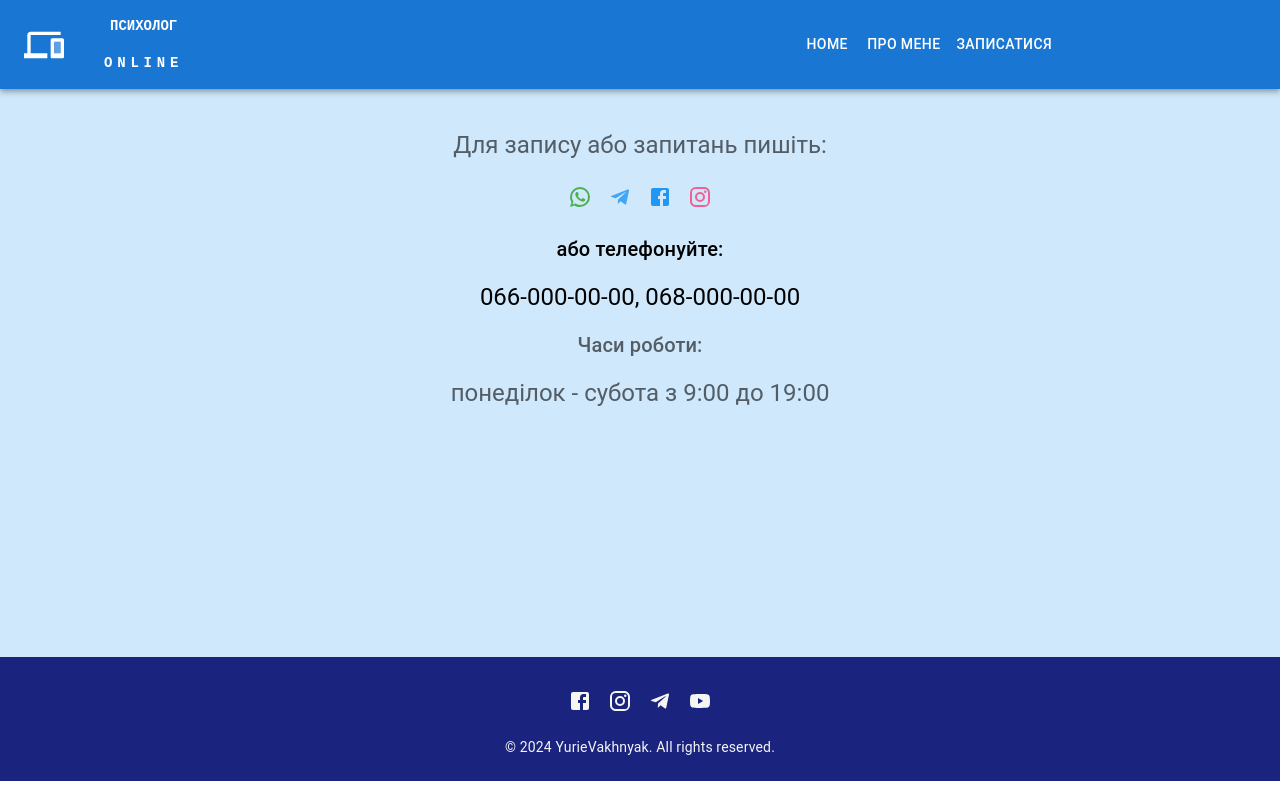
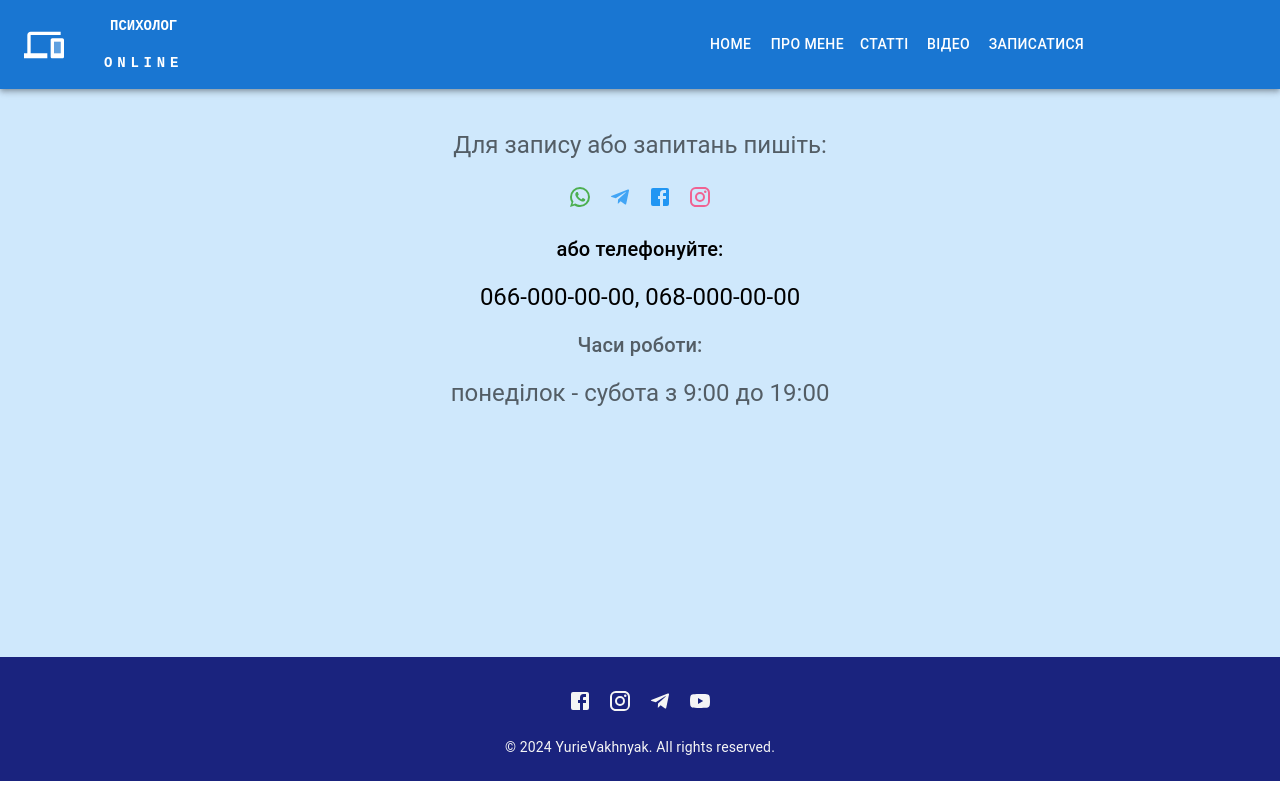
Before and after one commit to YurieVakhnyak/my-lending, a React (Create React App) app: page /online-psy/appointment in a window 1280 px wide. Built offline with nearby package versions, Linux system fonts and the light colour scheme.

Commit message:
added pages MyVideos and Articles

```diff
--- a/src/App.js
+++ b/src/App.js
@@ -4,6 +4,8 @@ import Home from "./pages/Home";
 import About from "./pages/About";
 import ScrollToTopButton from "./components/ScrollToTopButton";
 import Appointmnent from "./pages/Appointment";
+import Articles from "./pages/Articles";
+import MyVideos from "./pages/MyVideos";
 
 function App() {
   return (
@@ -11,6 +13,8 @@ function App() {
       <Routes>
         <Route path="/" element={<Home />}></Route>
         <Route path="/about" element={<About />}></Route>
+        <Route path="/articles" element={<Articles />}></Route>
+        <Route path="/videos" element={<MyVideos />}></Route>
         <Route path="/appointment" element={<Appointmnent />}></Route>
       </Routes>
       <ScrollToTopButton />
--- a/src/components/Header.js
+++ b/src/components/Header.js
@@ -13,7 +13,7 @@ import PhonelinkTwoToneIcon from "@mui/icons-material/PhonelinkTwoTone";
 import { blue, green, grey } from "@mui/material/colors";
 import { NavLink } from "react-router-dom";
 
-const pages = ["HOME", "Про мене", "Записатися"];
+const pages = ["HOME", "Про мене", "Статті", "Відео", "Записатися"];
 const title = ["ПСИХОЛОГ", "ONLINE"];
 
 function Header() {
@@ -25,6 +25,14 @@ function Header() {
 
   const handleCloseNavMenu = () => {
     setAnchorElNav(null);
+  };
+
+  const routes = {
+    HOME: "/",
+    "Про мене": "/about",
+    Статті: "/articles",
+    Відео: "/videos",
+    Записатися: "/appointment",
   };
 
   return (
@@ -109,15 +117,7 @@ function Header() {
             >
               {pages.map((page) => (
                 <MenuItem key={page} onClick={handleCloseNavMenu}>
-                  <NavLink
-                    to={
-                      page === "Про мене"
-                        ? "/about"
-                        : page === "Записатися"
-                        ? "/appointment"
-                        : "/"
-                    }
-                  >
+                  <NavLink to={routes[page]}>
                     <Button
                       textAlign="center"
                       sx={{
@@ -178,16 +178,7 @@ function Header() {
             }}
           >
             {pages.map((page) => (
-              <NavLink
-                to={
-                  page === "Про мене"
-                    ? "/about"
-                    : page === "Записатися"
-                    ? "/appointment"
-                    : "/"
-                }
-                style={{ textDecoration: "none" }}
-              >
+              <NavLink to={routes[page]} style={{ textDecoration: "none" }}>
                 <Button
                   key={page}
                   onClick={handleCloseNavMenu}
--- a/src/components/YouTubeVideo.js
+++ b/src/components/YouTubeVideo.js
@@ -32,7 +32,7 @@ const YouTubeVideo = () => {
       <iframe
         width="560"
         height="315"
-        src="https://www.youtube.com/embed/C0qzAYBA8gY?si=fTRx_XJfKTANtaKx"
+        src="https://www.youtube.com/embed/e4whufQDnU0?si=Ka03gY0e0JIpCIHV"
         title="YouTube video player"
         frameborder="0"
         allow="accelerometer; autoplay; clipboard-write; encrypted-media; gyroscope; picture-in-picture; web-share"
--- a/src/pages/About.js
+++ b/src/pages/About.js
@@ -6,7 +6,6 @@ import Header from "../components/Header";
 import { AboutBio } from "../data/TextConstants";
 import Footer from "../components/Footer";
 import ProgressiveImageCard from "../components/ProgressiveImageCard";
-import YouTubeVideo from "../components/YouTubeVideo";
 import EducationDocs from "../components/EducationDocs";
 import AppointmentButton from "../components/AppointmentButton";
 import "../App.css";
@@ -60,7 +59,6 @@ function About() {
           <EducationDocs />
         </Box>
         <Box></Box>
-        <YouTubeVideo />
       </Box>
       <AppointmentButton />
       <Footer />
--- /dev/null
+++ b/src/pages/Articles.js
@@ -0,0 +1,28 @@
+import * as React from "react";
+import Box from "@mui/material/Box";
+import Container from "@mui/material/Container";
+// import Typography from "@mui/material/Typography";
+import Header from "../components/Header";
+import Footer from "../components/Footer";
+import AppointmentButton from "../components/AppointmentButton";
+import "../App.css";
+
+function Articles() {
+  return (
+    <Container disableGutters maxWidth={false}>
+      <Header />
+      <Box
+        sx={{
+          bgcolor: "#cfe8fc",
+          // height: "85vh",
+        }}
+      >
+        <Box></Box>
+      </Box>
+      <AppointmentButton />
+      <Footer />
+    </Container>
+  );
+}
+
+export default Articles;
--- /dev/null
+++ b/src/pages/MyVideos.js
@@ -0,0 +1,30 @@
+import * as React from "react";
+import Box from "@mui/material/Box";
+import Container from "@mui/material/Container";
+// import Typography from "@mui/material/Typography";
+import Header from "../components/Header";
+import Footer from "../components/Footer";
+import AppointmentButton from "../components/AppointmentButton";
+import "../App.css";
+import YouTubeVideo from "../components/YouTubeVideo";
+
+function MyVideos() {
+  return (
+    <Container disableGutters maxWidth={false}>
+      <Header />
+      <Box
+        sx={{
+          bgcolor: "#cfe8fc",
+          // height: "85vh",
+        }}
+      >
+        <Box></Box>
+        <YouTubeVideo />
+      </Box>
+      <AppointmentButton />
+      <Footer />
+    </Container>
+  );
+}
+
+export default MyVideos;
```
